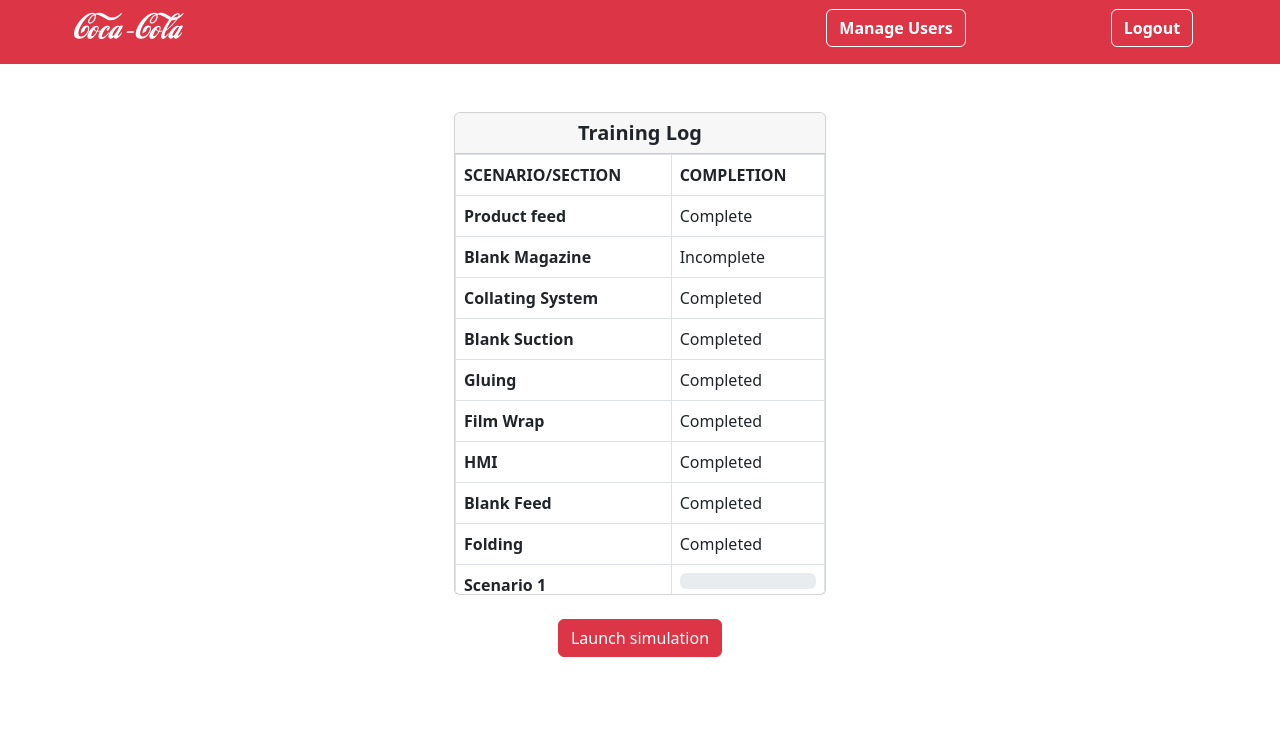
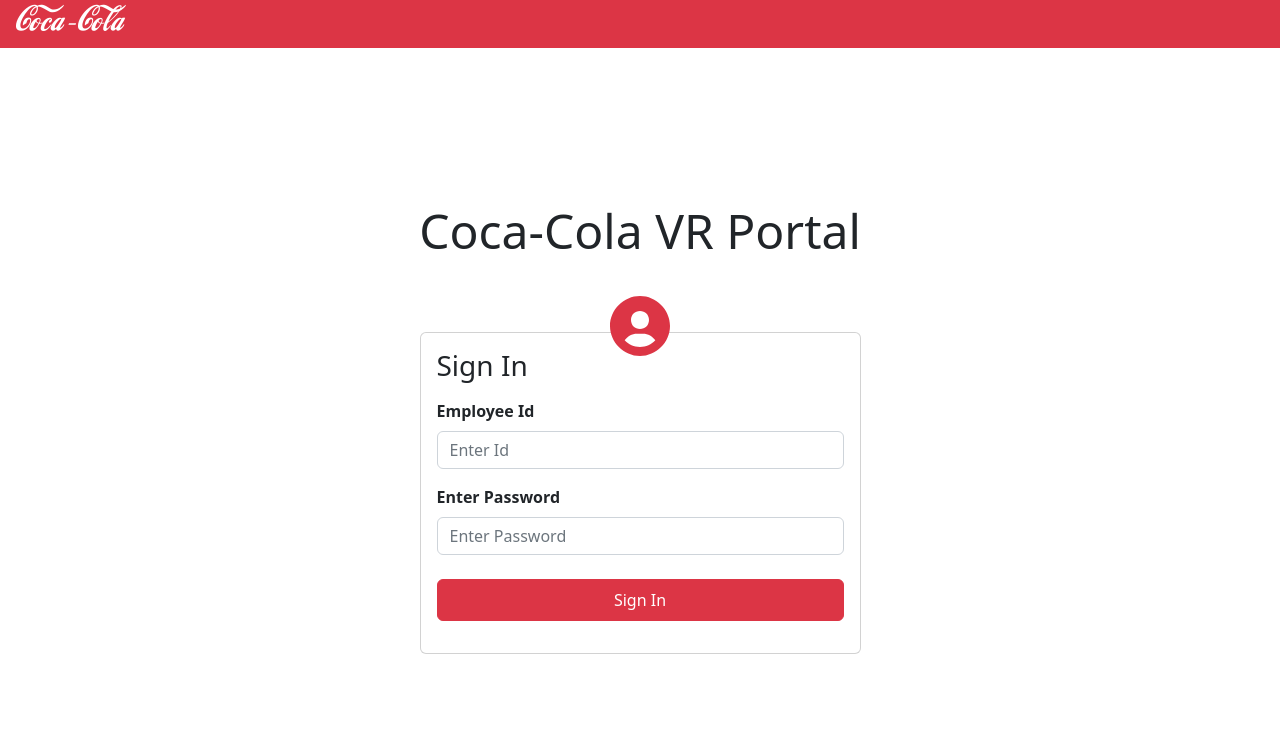
Before and after one commit to allenPereira123/Coca-Cola-Desktop-Application, an Electron app: page views/test.html in a window 1280 px wide. Drawn offline with Linux system fonts and the light colour scheme; no server answers.

Commit message:
tweaked sign in page

```diff
--- a/views/test.html
+++ b/views/test.html
@@ -1,134 +1,61 @@
-
-
 <!DOCTYPE html>
 <html lang="en">
 <head>
     <meta charset="UTF-8">
     <meta http-equiv="X-UA-Compatible" content="IE=edge">
     <meta name="viewport" content="width=device-width, initial-scale=1.0">
-    <title>CocaCola VR Desktop App</title>
+    <title>Coca-Cola VR Desktop App</title>
     <link rel="stylesheet" href="../css/bootstrap.min.css">
-    <link rel = "stylesheet" href ='../css/styles.css'>
+    <link rel="stylesheet" href="../css/styles.css">
+
 </head>
-<body>
+<body class = "d-flex flex-column">
 
-    <div class="container-fluid mb-5">
-        <div class="row bg-danger d-flex justify-content-around align-items-center">
-            <div class="col d-flex justify-content-center m-0">
-                <div class = "coca-cola-logo h1 mt-2">
-                    Coca-Cola
+    <div class="bg-danger h1 m">
+        <div class="banner ms-3">Coca-Cola</div>
+    </div>
+<div class="container d-flex flex-column justify-content-center align-items-center flex-grow-1">
+
+    <div class="row">
+        <div class="col">
+            <div class="display-5">Coca-Cola VR Portal</div>
         </div>
     </div>
-            <div class="col d-flex justify-content-center m-0">
-                <div id = 'greeting' class = "bold text-white h6"></div>
+
+
+    <div class="sign-in-icon">
+        <svg xmlns="http://www.w3.org/2000/svg" width="4.5em" height="4.5em" preserveAspectRatio="xMidYMid meet" viewBox="0 0 24 24"><path fill="#dc3545" d="M12 2C6.579 2 2 6.579 2 12s4.579 10 10 10s10-4.579 10-10S17.421 2 12 2zm0 5c1.727 0 3 1.272 3 3s-1.273 3-3 3c-1.726 0-3-1.272-3-3s1.274-3 3-3zm-5.106 9.772c.897-1.32 2.393-2.2 4.106-2.2h2c1.714 0 3.209.88 4.106 2.2C15.828 18.14 14.015 19 12 19s-3.828-.86-5.106-2.228z"/></svg>
     </div>
-            <div class="col d-flex justify-content-center m-0">
-                <div id = 'userType' class = "bold text-white h6"></div>
+
+
+    <div class="row w-100 justify-content-center">
+        <div class="col-5">
+            <div class="card">
+                <div class="card-body">
+                    <h3 class="card-title mb-3">Sign In</h3>
+                    <form id = form>
+                        <div class="mb-3">
+                            <div id = 'idLabel' class = 'form-label input-color bold'>Employee Id</div>
+                            <input type="text" class="form-control" id="idInput" placeholder = "Enter Id">
+                            <div class="invalid-feedback" id = 'invalidIdText'></div>
                         </div>
-            <div class = "col d-flex justify-content-center m-0">
-                <form action = "manageUsers.html">
-                    <button class = "btn btn-danger border border-white bold h6">Manage Users</button>
-                </form>
+                        <div class="mb-3">
+                            <label for="password" class="form-label input-color bold">Enter Password</label>
+                            <input type="password" class="form-control " id="passwordInput" placeholder = "Enter Password">
+                            <div class="invalid-feedback" id = "invalidPasswordText"></div>
                         </div>
-            <div id = "logout" class = "col d-flex justify-content-center m-0">
-                <form action = "signIn.html">
-                    <button class = "btn btn-danger border border-white bold h6">Logout</button>
+                        <div class="d-grid mt-4 mb-3">
+                            <button class="btn btn-danger p-2" type="submit" id = "loginButton" >Sign In</button>
+                        </div>
                     </form>
                 </div>
             </div>
         </div>
-<div class="container d-flex flex-column justify-content-center align-items-center">
-    <div class="col-4">
-        <div class="card">
-            <div class="card-header bold text-center h5">Training Log</div>
-            <div class="table-wrapper">
-                    <table class="table table-bordered overflow-auto">
-                        <thead>
-                        <tr>
-                            <th scope="col">SCENARIO/SECTION</th>
-                            <th scope="col">COMPLETION</th>
-                        </tr>
-                        </thead>
-                            <tbody>
-                                <tbody>
-                                    <tr>
-                                        <th scope="row">Product feed</th>
-                                        <td id = "product-feed">Complete</td>
-                                    </tr>
-                                    <tr>
-                                        <th scope="row">Blank Magazine</th>
-                                        <td id = "blank-magazine">Incomplete</td>
-                                    </tr>
-                                    <tr>
-                                        <th scope="row">Collating System</th>
-                                        <td id = "collating-system">Completed</td>
-                                    </tr>
-                                    <tr >
-                                        <th scope="row">Blank Suction</th>
-                                        <td id = "blank_suction">Completed</td>
-                                    </tr>
-                                    <tr>
-                                        <th scope="row">Gluing</th>
-                                        <td id = "gluing">Completed</td>
-                                    </tr>
-                                    <tr >
-                                        <th scope="row">Film Wrap</th>
-                                        <td id = "film-wrap">Completed</td>
-                                    </tr>
-                                    <tr >
-                                    <tr>
-                                        <th scope="row">HMI</th>
-                                        <td id = "hmi">Completed</td>
-                                    </tr>
-                                    <tr>
-                                        <th scope="row">Blank Feed</th>
-                                        <td id = "blank-feed">Completed</td>
-                                    </tr>
-                                    <tr>
-                                        <th scope="row">Folding</th>
-                                        <td id = "folding">Completed</td>
-                                    </tr>
-                                    <tr>
-                                        <th scope="row">Scenario 1</th>
-                                        <td>
-                                            <div class="progress justify-content-space-between">
-                                                <div  id = "s1-progress-bar"class="progress-bar bg-danger" role="progressbar" style="width:0%" aria-valuenow="50" aria-valuemin="0" aria-valuemax="100">
     </div>
+
 </div>
-                                            <div id = "s1-progress-percentage" class="text-center">100%</div>
-                                        </td>
-                                    </tr>
-                                    <tr>
-                                        <th scope="row">Scenario 2</th>
-                                            <td>
-                                                <div class="progress justify-content-space-between">
-                                                    <div id = "s2-progress-bar" class="progress-bar bg-danger" role="progressbar" style="width:0%" aria-valuenow="50" aria-valuemin="0" aria-valuemax="100">
-                                                    </div>
-                                                </div>
-                                                <div id = "s2-progress-percentage" class = "text-center">100%</div>
-                                            </td>
-                                    </tr>
-                                    <tr>
-                                        <th scope="row">Scenario 3</th>
-                                        <td>
-                                            <div class="progress justify-content-space-between">
-                                                <div id = "s3-progress-bar" class="progress-bar bg-danger" role="progressbar" style="width:0%" aria-valuenow="50" aria-valuemin="0" aria-valuemax="100">
-                                                </div>
-                                            </div>
-                                            <div  id = "s3-progress-percentage"class="text-center">100%</div>
-                                        </td>
-                                    </tr>
 
-                                </tbody>
-                            </tbody>
-                    </table>
-            </div>
-        </div>
-    </div>
-    <button class="btn btn-danger mt-4" id = "launch-button" data-bs-toggle="modal"  data-bs-target="#addUserModal">Launch simulation</button
-</div>
 <script src = '../js/bootstrap.min.js'></script>
-    <script src = '../js/admin.js'></script>
-
+<script src = '../js/signIn.js'></script>
 </body>
 </html>
```
Also changed, not shown: views/signIn.html (+14 -6 lines), views/viewUsers.html (+1 -1 lines). Lines whose indentation alone changed are shown as unchanged.
